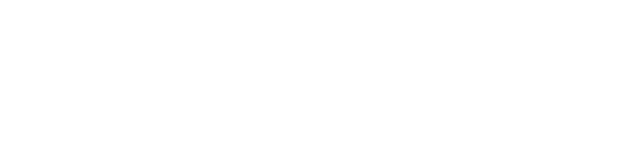
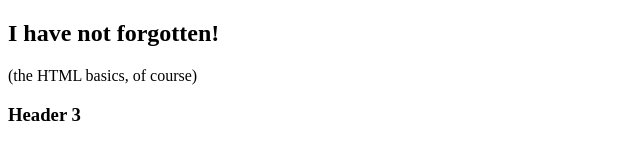
Before and after one commit to Tran-IIT-HTML-CLASS/lab1, a plain HTML site: page index.html in a window 1280 px wide. Shown: the whole page, without its empty margins (0-640 px from the left). Drawn offline with Linux system fonts and the light colour scheme.

Commit message:
added some content
to not display a blank page for live link

```diff
--- a/index.html
+++ b/index.html
@@ -4,5 +4,10 @@
 <title>Page Title</title>
 <meta name="viewport" content="width=device-width,initial-scale=1">
 <body>
+  <section>
+    <h1>I have not forgotten!</h1>
+	<p>(the HTML basics, of course)</p>
+	<h3>Header 3</h3>
+  </section>
 </body>
 </html>
```
